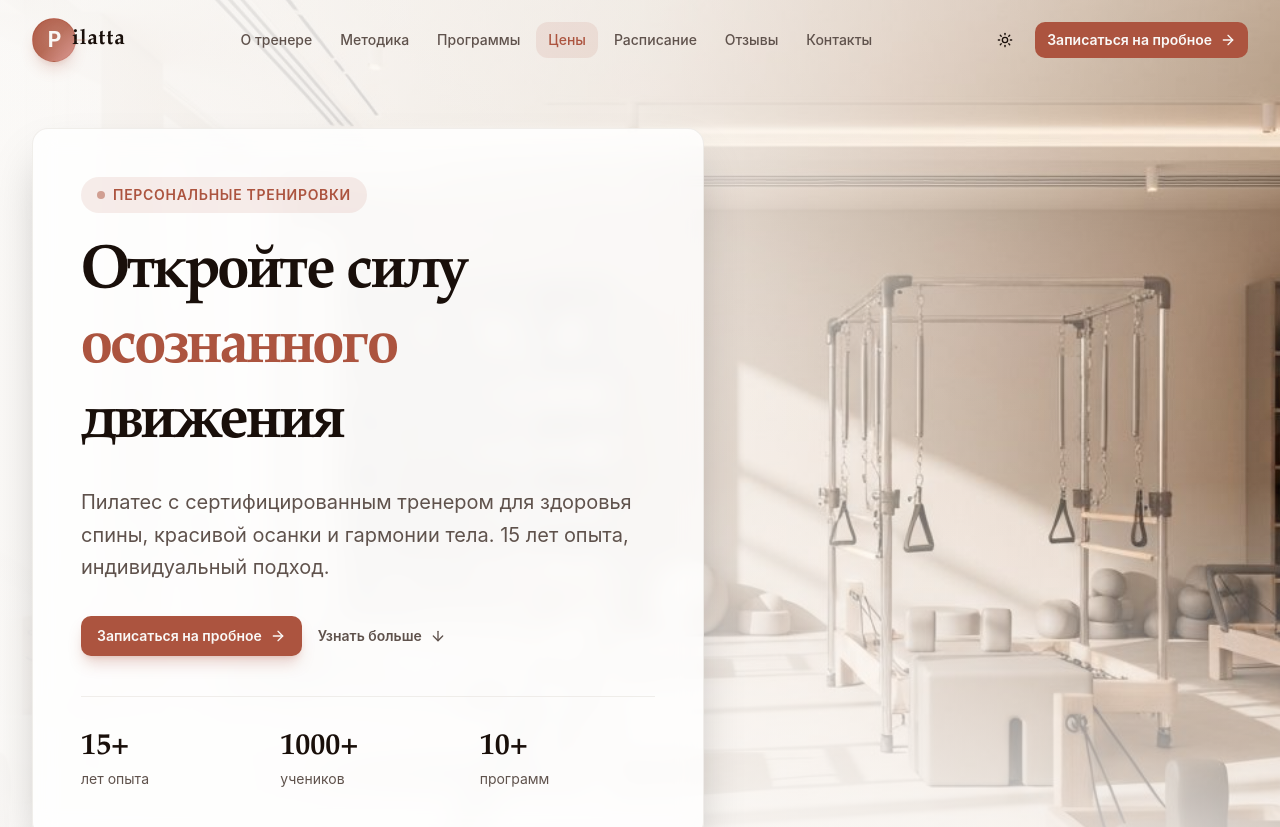
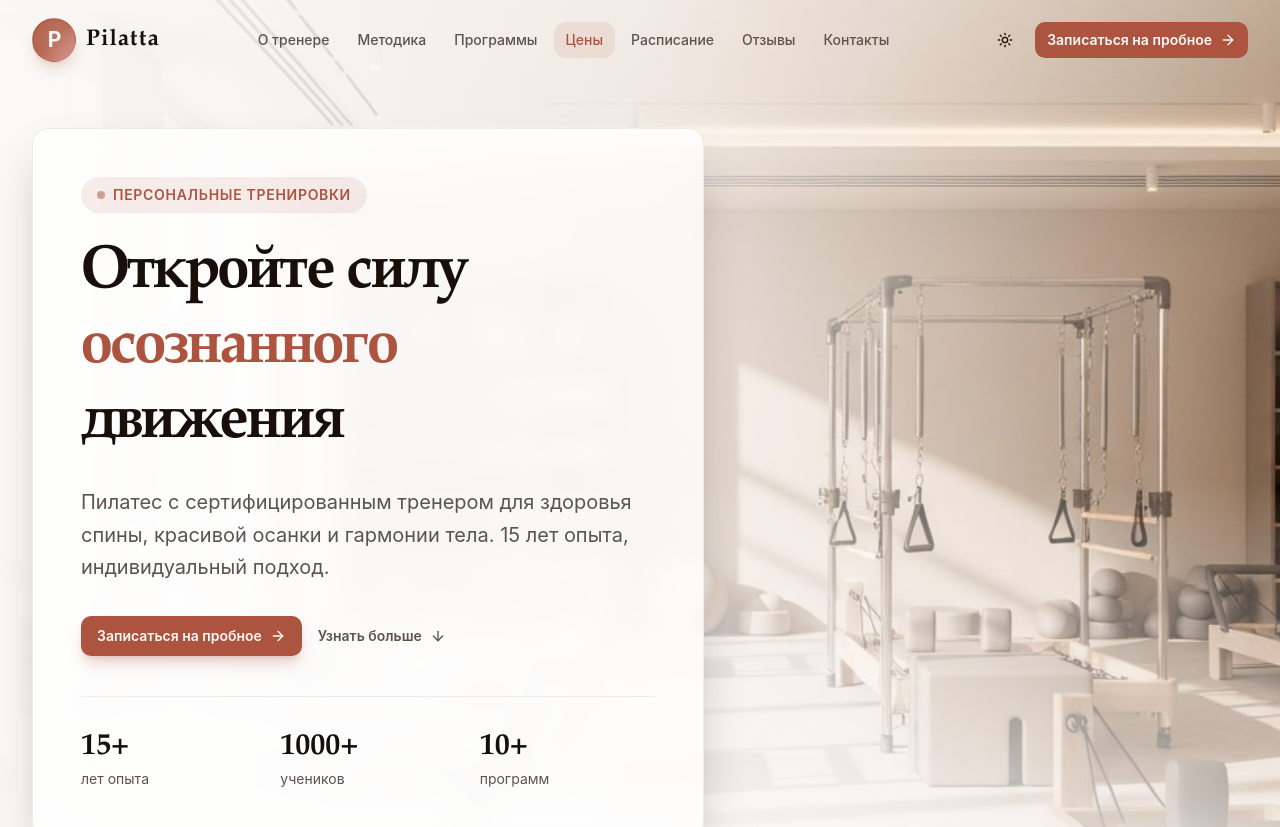
Before and after one commit to robertmaxworkuk/v0-pilates-studio-website, a Next.js app: page / in a window 1280 px wide. Shown: the top 827 px of the page. Built offline with nearby package versions, Linux system fonts and the light colour scheme.

Commit message:
Simplify Pilatta wordmark styling

```diff
--- a/components/shared/brand-logo.tsx
+++ b/components/shared/brand-logo.tsx
@@ -8,7 +8,7 @@ interface BrandLogoProps {
 
 export function BrandLogo({ className, compact = false, light = false }: BrandLogoProps) {
   return (
-    <span className={cn('inline-flex items-center', compact ? 'gap-1' : 'gap-1.5', className)}>
+    <span className={cn('inline-flex items-center', compact ? 'gap-2' : 'gap-2.5', className)}>
       <span
         className={cn(
           'relative inline-flex shrink-0 items-center justify-center overflow-hidden rounded-[1.4rem] border shadow-lg transition-transform duration-300 group-hover:scale-[1.03]',
@@ -22,25 +22,14 @@ export function BrandLogo({ className, compact = false, light = false }: BrandLo
         <span className="relative font-sans text-[1.05em] font-bold tracking-[-0.06em]">P</span>
       </span>
 
-      <span className="relative inline-flex items-center">
-        <span
-          className={cn(
-            'pointer-events-none absolute top-1/2 h-px -translate-y-1/2 rounded-full opacity-70',
-            compact ? '-left-2 w-3.5' : '-left-3 w-5',
-            light
-              ? 'bg-gradient-to-r from-white/0 via-white/75 to-white/10'
-              : 'bg-gradient-to-r from-primary/0 via-primary/65 to-primary/5'
-          )}
-        />
-        <span
-          className={cn(
-            'inline-block font-serif font-bold leading-none tracking-[0.03em]',
-            compact ? '-ml-2 text-[1.02rem]' : '-ml-2.5 text-[1.18rem] md:text-[1.32rem]',
-            light ? 'text-white' : 'text-foreground'
-          )}
-        >
-          ilatta
-        </span>
+      <span
+        className={cn(
+          'inline-block font-serif font-semibold leading-none tracking-[0.04em]',
+          compact ? 'text-[1.05rem]' : 'text-[1.28rem] md:text-[1.42rem]',
+          light ? 'text-white' : 'text-foreground'
+        )}
+      >
+        Pilatta
       </span>
     </span>
   )
```
